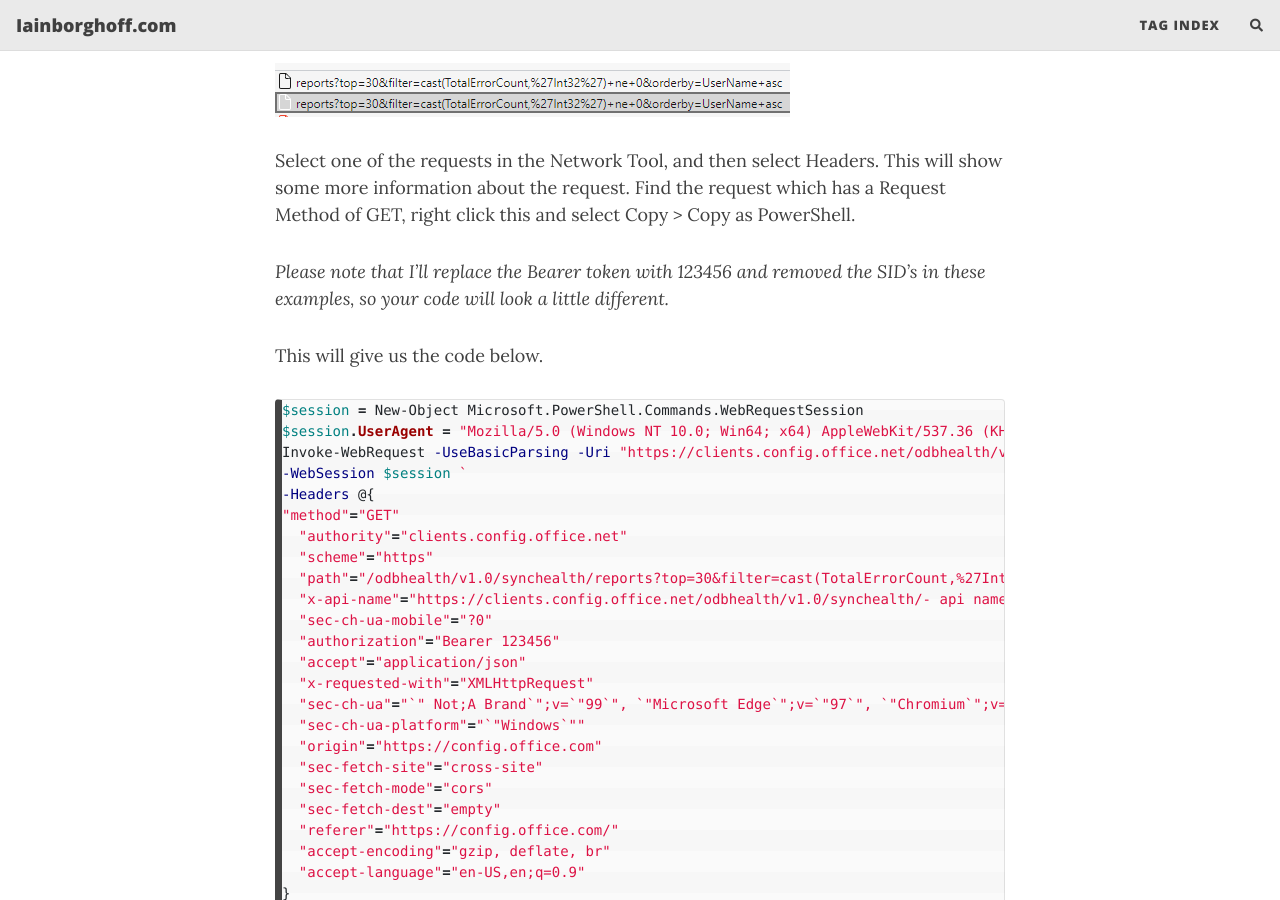
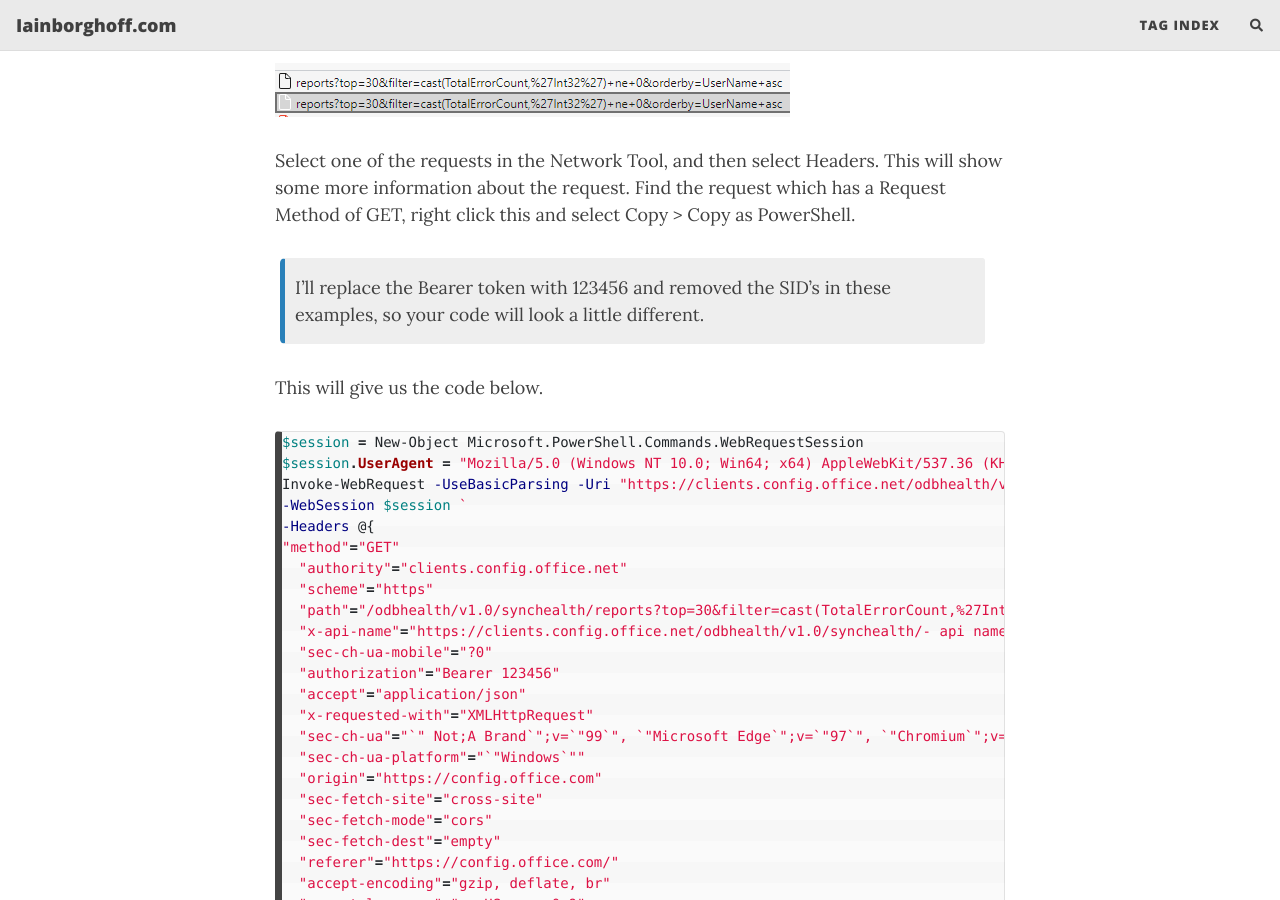
Before and after one commit to iborghoff/iainborghoff-com, a Jekyll site: the page built from _posts/2022-01-10-exporting-onedrive-sync-health-reports.markdown, in a window 1280 px wide and 900 px high, scrolled down 842 px. Built offline with Jekyll 4.4.1, drawn with Linux system fonts in a browser that asks for light colours; nearby versions of some CDN libraries; comment, search, counter and statistics services are not loaded.

Commit message:
add note box

```diff
--- a/_posts/2022-01-10-exporting-onedrive-sync-health-reports.markdown
+++ b/_posts/2022-01-10-exporting-onedrive-sync-health-reports.markdown
@@ -23,7 +23,8 @@ Select 'View devices which have sync errors', this will generate two requests in
 
 Select one of the requests in the Network Tool, and then select Headers. This will show some more information about the request. Find the request which has a Request Method of GET, right click this and select Copy > Copy as PowerShell.
 
-*Please note that I'll replace the Bearer token with 123456 and removed the SID's in these examples, so your code will look a little different.*
+{: .box-note}
+I'll replace the Bearer token with 123456 and removed the SID's in these examples, so your code will look a little different.
 
 This will give us the code below.
 
```
